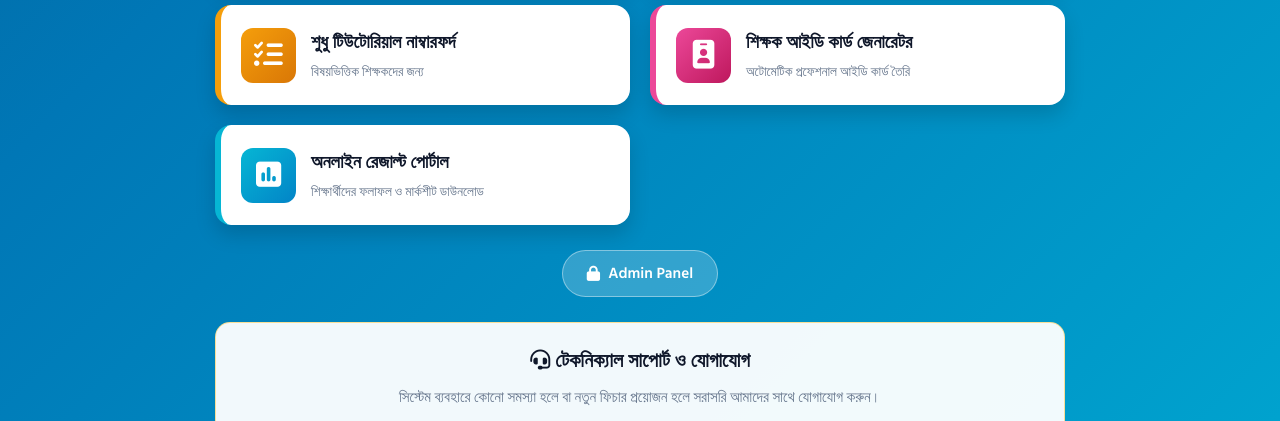
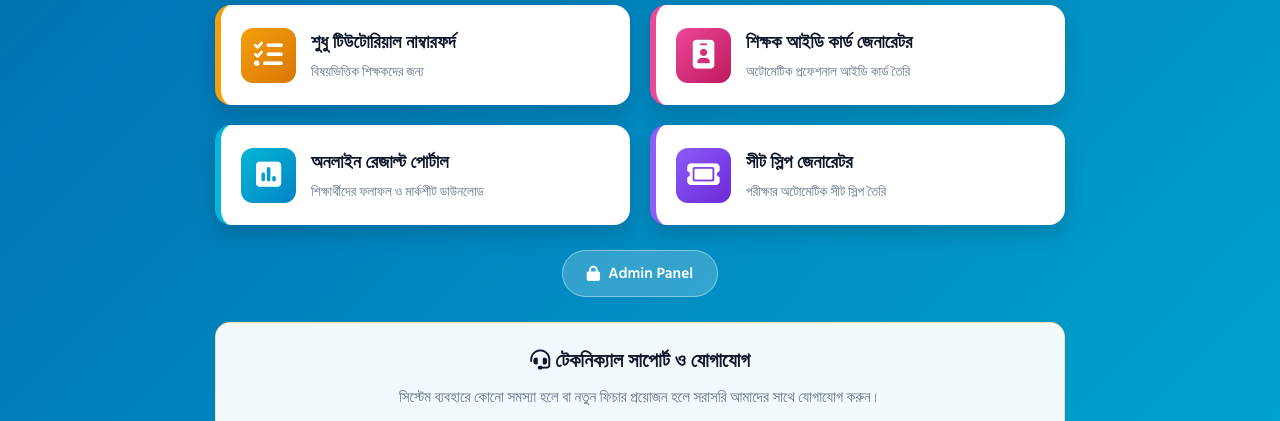
Before and after one commit to saiful105555/Result-system, a plain HTML site: page index.html in a window 1280 px wide. Shown: the part 2000-2421 px from the top of the page. Drawn offline with Linux system fonts and the light colour scheme; no server answers; a web font is replaced by a local one.

Commit message:
Update index.html

```diff
--- a/index.html
+++ b/index.html
@@ -240,13 +240,14 @@
         }
         .nav-btn:hover { transform: translateY(-7px) scale(1.02); background: var(--nav-hover); }
         .btn-2 { border-left-color: #3b82f6; } .btn-3 { border-left-color: #10b981; }
-        .btn-4 { border-left-color: #f59e0b; } .btn-6 { border-left-color: #ec4899; } .btn-7 { border-left-color: #06b6d4; }
+        .btn-4 { border-left-color: #f59e0b; } .btn-6 { border-left-color: #ec4899; } .btn-7 { border-left-color: #06b6d4; } .btn-8 { border-left-color: #8b5cf6; }
         .btn-icon { font-size: 1.8rem; width: 55px; height: 55px; border-radius: 12px; display: flex; align-items: center; justify-content: center; color: #fff; flex-shrink: 0; }
         .btn-2 .btn-icon { background: linear-gradient(135deg, #3b82f6, #2563eb); }
         .btn-3 .btn-icon { background: linear-gradient(135deg, #10b981, #059669); }
         .btn-4 .btn-icon { background: linear-gradient(135deg, #f59e0b, #d97706); }
         .btn-6 .btn-icon { background: linear-gradient(135deg, #ec4899, #be185d); }
         .btn-7 .btn-icon { background: linear-gradient(135deg, #06b6d4, #0284c7); }
+        .btn-8 .btn-icon { background: linear-gradient(135deg, #8b5cf6, #6d28d9); }
         .btn-text h3 { font-size: 1.15rem; color: var(--heading-color); margin-bottom: 4px; }
         .btn-text p { font-size: 0.85rem; color: var(--sub-text); }
 
@@ -425,6 +426,14 @@
                 <div class="btn-text">
                     <h3>অনলাইন রেজাল্ট পোর্টাল</h3>
                     <p>শিক্ষার্থীদের ফলাফল ও মার্কশীট ডাউনলোড</p>
+                </div>
+            </a>
+
+            <a href="seatslip.html" class="nav-btn btn-8">
+                <div class="btn-icon"><i class="fa-solid fa-ticket"></i></div>
+                <div class="btn-text">
+                    <h3>সীট স্লিপ জেনারেটর</h3>
+                    <p>পরীক্ষার অটোমেটিক সীট স্লিপ তৈরি</p>
                 </div>
             </a>
         </main>
```
